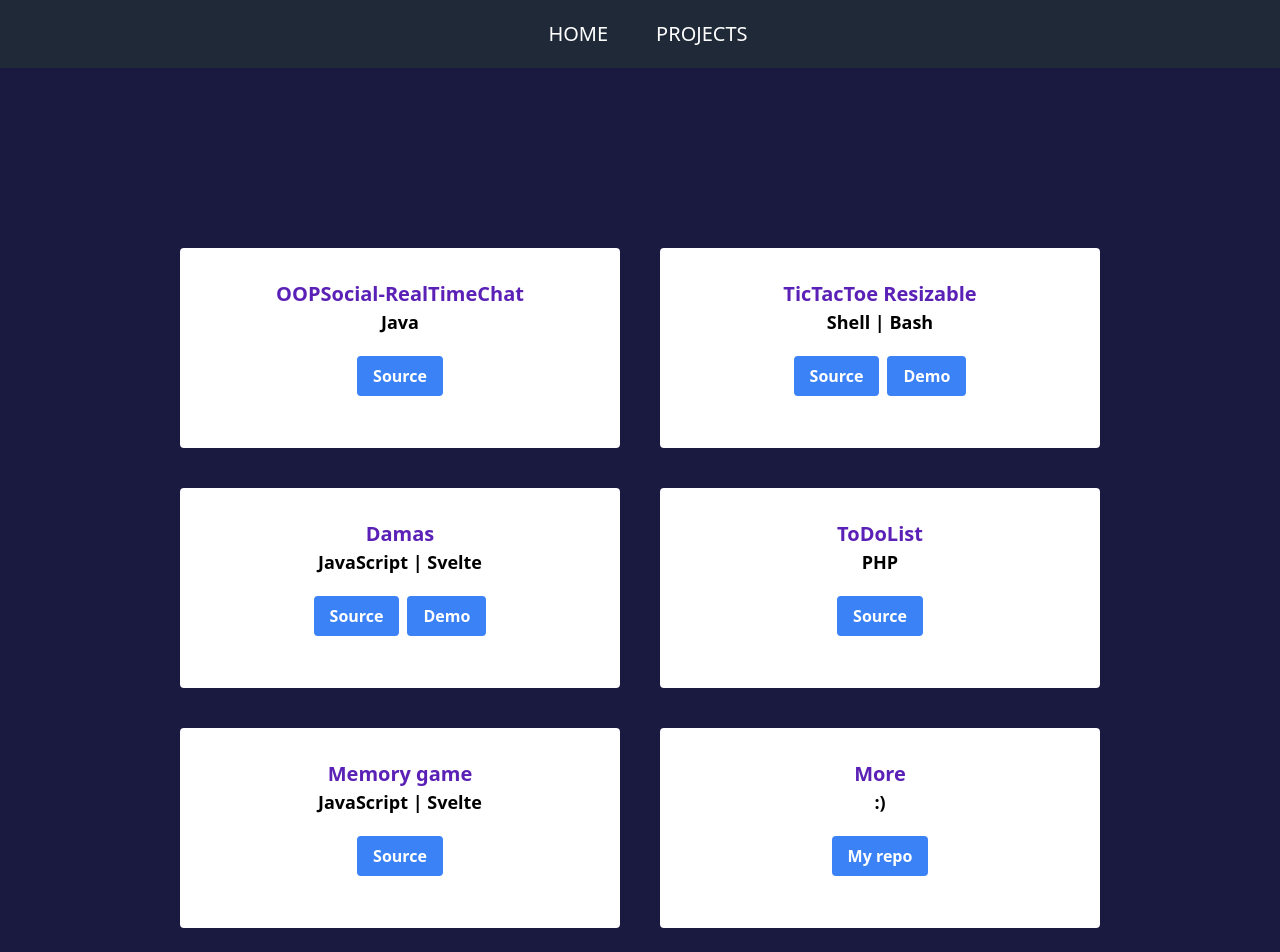
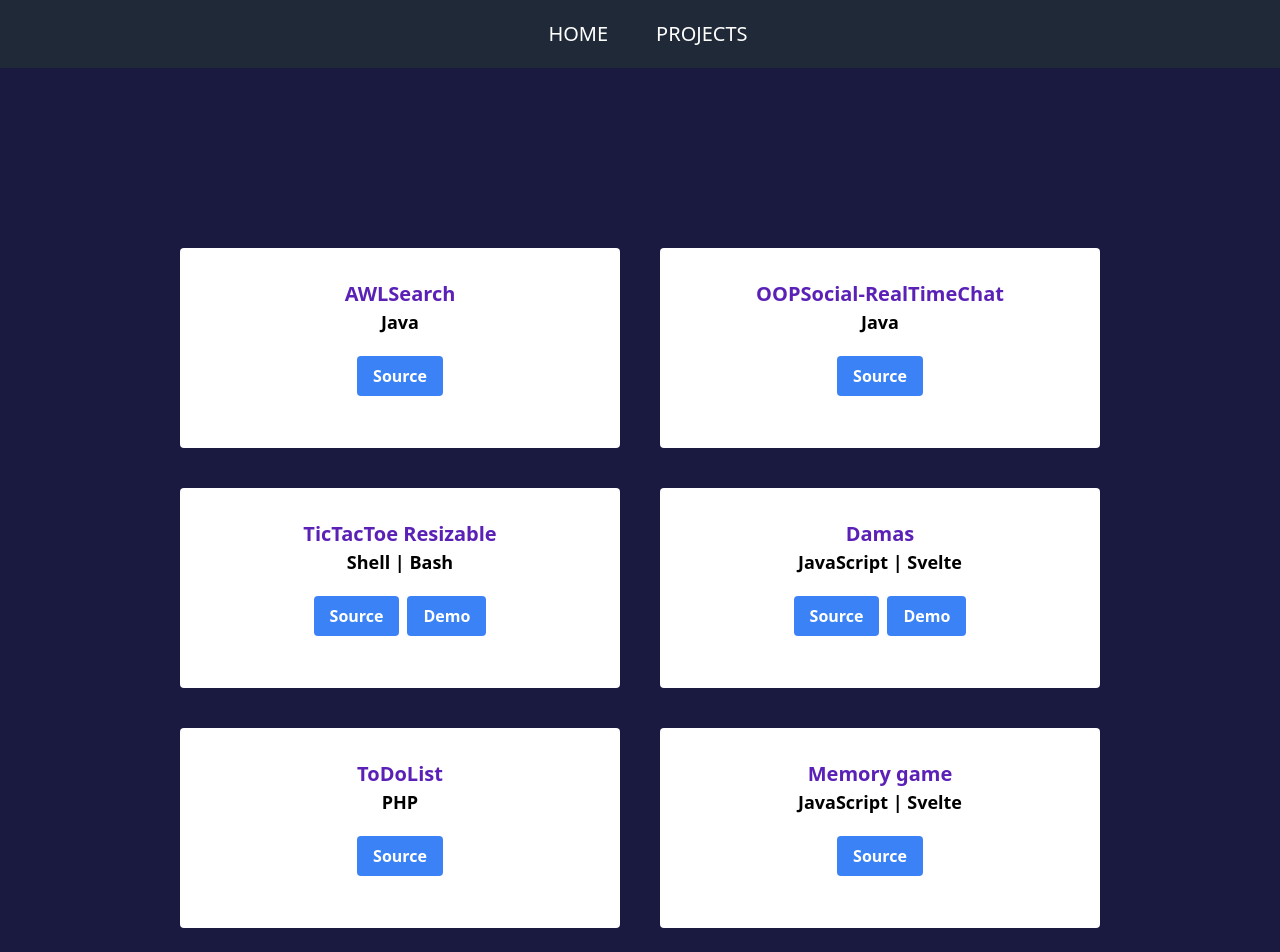
Before and after one commit to Nasc1mento/my-portfolio, a React (Vite) app: page /projects in a window 1280 px wide. Shown: the top 952 px of the page. Built offline with nearby package versions, Linux system fonts and the light colour scheme.

Commit message:
refatorando

```diff
--- a/src/components/Home/Navbar.tsx
+++ b/src/components/Home/Navbar.tsx
@@ -1,10 +1,8 @@
 import { useState } from "react";
 import { Outlet, Link } from "react-router-dom";
 
-const Navbar = () => {
-
+export default function Navbar() {
   const [isNavOpen, setIsNavOpen] = useState(false);
-
   return (
     <>
       <div className="p-5 bg-gray-800 md:flex md:items-center md:justify-center ">
@@ -85,5 +83,3 @@ const Navbar = () => {
     </>
   )
 };
-
-export default Navbar;
--- a/src/components/Home/TextPage.tsx
+++ b/src/components/Home/TextPage.tsx
@@ -1,10 +1,8 @@
-import React, { Component } from 'react'
 import githubIcon from '../../assets/github-svg.svg'
 import linkedinIcon from '../../assets/linkedin-svg.svg'
 import adryanIcon from '../../assets/adryan.jpg'
 
-export default class TextPage extends Component {
-  render() {
+export default function TextPage() {
     return (
         <div className="md:grid place-items-center h-screen  md:justify-center">
           <div className='md:justify-center md:items-center m-5 text-center'>
@@ -24,5 +22,4 @@ export default class TextPage extends Component {
         </div>
         </div>
     )
-  }
 }
--- a/src/components/Projects/List.tsx
+++ b/src/components/Projects/List.tsx
@@ -1,81 +1,42 @@
-import React, { Component } from 'react'
+import { Component } from 'react'
+import Project from './Project'
 
 export default class List extends Component {
   render() {
     return (
       <div className='md:grid md:grid-cols-2 md:p-40'>
-               <div className='justify-center items-start m-5 text-center'>
-            <div className='bg-white rounded py-8'>
-                <h3 className='text-xl text-violet-800 font-bold'>OOPSocial-RealTimeChat</h3>
-                <h4 className='text-lg font-bold text-black'>Java</h4>
-                <div className='flex space-x-2 justify-center m-5'>
-                    <button className='bg-blue-500 hover:bg-blue-700 text-white font-bold py-2 px-4 rounded duration-500'>
-                        <a href="https://github.com/Nasc1mento/OOPSocial-RealTimeChat" target="_blank">Source</a>
-                    </button>
-                </div>
-            </div>
-        </div>
-        <div className='justify-center items-center m-5 text-center'>
-            <div className='bg-white rounded py-8'>
-                <h3 className='text-xl text-violet-800 font-bold'>TicTacToe Resizable</h3>
-                <h4 className='text-lg font-bold text-black'>Shell | Bash</h4>
-                <div className='flex space-x-2 justify-center m-5'>
-                    <button className='bg-blue-500 hover:bg-blue-700 text-white font-bold py-2 px-4 rounded duration-500'>
-                        <a href="https://github.com/Nasc1mento/TicTacToeBash" target="_blank">Source</a>
-                    </button>
-                    <button className='bg-blue-500 hover:bg-blue-700 text-white font-bold py-2 px-4 rounded duration-500'>
-                        <a href="https://replit.com/@AdryanReis/TicTacToeBash?v=1" target="_blank">Demo</a>
-                    </button>
-                </div>
-            </div>
-        </div>
-        <div className='justify-center items-center m-5 text-center'>
-            <div className='bg-white rounded py-8'>
-                <h3 className='text-xl text-violet-800 font-bold'>Damas</h3>
-                <h4 className='text-lg font-bold text-black'>JavaScript | Svelte</h4>
-                <div className='flex space-x-2 justify-center m-5'>
-                    <button className='bg-blue-500 hover:bg-blue-700 text-white font-bold py-2 px-4 rounded duration-500'>
-                        <a href="https://github.com/Nasc1mento/DamasSvelte" target="_blank">Source</a>
-                    </button>
-                    <button className='bg-blue-500 hover:bg-blue-700 text-white font-bold py-2 px-4 rounded duration-500'>
-                        <a href="https://damas-nasc1mento.netlify.app/" target="_blank">Demo</a>
-                    </button>
-                </div>
-            </div>
-        </div>
-        <div className='justify-center items-center m-5 text-center'>
-            <div className='bg-white rounded py-8'>
-                <h3 className='text-xl text-violet-800 font-bold'>ToDoList</h3>
-                <h4 className='text-lg font-bold text-black'>PHP</h4>
-                <div className='flex space-x-2 justify-center m-5'>
-                    <button className='bg-blue-500 hover:bg-blue-700 text-white font-bold py-2 px-4 rounded duration-500'>
-                        <a href="https://github.com/Nasc1mento/ToDoList" target="_blank">Source</a>
-                    </button>
-                </div>
-            </div>
-        </div>
-        <div className='justify-center items-start m-5 text-center'>
-            <div className='bg-white rounded py-8'>
-                <h3 className='text-xl text-violet-800 font-bold'>Memory game</h3>
-                <h4 className='text-lg font-bold text-black'>JavaScript | Svelte</h4>
-                <div className='flex space-x-2 justify-center m-5'>
-                    <button className='bg-blue-500 hover:bg-blue-700 text-white font-bold py-2 px-4 rounded duration-500'>
-                        <a href="https://github.com/Nasc1mento/JogoDaMemoria" target="_blank">Source</a>
-                    </button>
-                </div>
-            </div>
-        </div>
-        <div className='justify-center items-start m-5 text-center'>
-            <div className='bg-white rounded py-8'>
-                <h3 className='text-xl text-violet-800 font-bold'>More</h3>
-                <h4 className='text-lg font-bold text-black'>:)</h4>
-                <div className='flex space-x-2 justify-center m-5'>
-                    <button className='bg-blue-500 hover:bg-blue-700 text-white font-bold py-2 px-4 rounded duration-500'>
-                        <a href="https://github.com/Nasc1mento" target="_blank">My repo</a>
-                    </button>
-                </div>
-            </div>
-        </div>
+        <Project
+            title='AWLSearch'
+            description='Java'
+            link='https://github.com/Nasc1mento/TrieSearchGUI'
+        />
+        <Project
+            title='OOPSocial-RealTimeChat'
+            description='Java'
+            link='https://github.com/Nasc1mento/OOPSocial-RealTimeChat'
+        />
+        <Project
+            title='TicTacToe Resizable'
+            description='Shell | Bash'
+            link='https://github.com/Nasc1mento/TicTacToeBash'
+            demo='https://replit.com/@fallen-of-albaz/TicTacToeBash?v=1'
+        />
+        <Project
+            title='Damas'
+            description='JavaScript | Svelte'
+            link='https://github.com/Nasc1mento/DamasSvelte'
+            demo='https://damas-nasc1mento.netlify.app/'
+        />
+        <Project
+            title='ToDoList'
+            description='PHP'
+            link='https://github.com/Nasc1mento/ToDoList'
+        />
+        <Project
+            title='Memory game'
+            description='JavaScript | Svelte'
+            link='https://github.com/Nasc1mento/JogoDaMemoria'
+        />
       </div>
 
     )
--- /dev/null
+++ b/src/components/Projects/Project.tsx
@@ -0,0 +1,36 @@
+import {Component} from 'react';
+
+interface   ProjectProps {
+    title: string;
+    description: string;
+    link: string;
+    demo?: string;
+}
+
+export default class Project extends Component <ProjectProps> {
+    render() {
+        const { title, description, link } = this.props;
+        return (
+            <div className='justify-center items-center m-5 text-center'>
+                <div className='bg-white rounded py-8'>
+                    <h3 className='text-xl text-violet-800 font-bold'>{title}</h3>
+                    <h4 className='text-lg font-bold text-black'>{description}</h4>
+                    <div className='flex space-x-2 justify-center m-5'>
+                    <button className='bg-blue-500 hover:bg-blue-700 text-white font-bold py-2 px-4 rounded duration-500'>
+                        <a href={link} target='_blank' rel='noopener noreferrer'>
+                            Source
+                        </a>
+                    </button>
+                    {this.props.demo && (
+                        <button className='bg-blue-500 hover:bg-blue-700 text-white font-bold py-2 px-4 rounded duration-500'>
+                            <a href={this.props.demo} target='_blank' rel='noopener noreferrer'>
+                                Demo
+                            </a>
+                        </button>
+                    )}
+                    </div>
+                </div>
+            </div>
+        );
+    }
+}
--- a/src/routes/Home.tsx
+++ b/src/routes/Home.tsx
@@ -1,10 +1,7 @@
-import React, { Component } from 'react'
 import TextPage from '../components/Home/TextPage'
 
-export default class Home extends Component {
-  render() {
-    return (
-      <TextPage />
-    )
-  }
+export default function Home () {
+  return (
+    <TextPage />
+  )
 }
--- a/src/routes/Layout.tsx
+++ b/src/routes/Layout.tsx
@@ -1,8 +1,7 @@
 import Navbar from "../components/Home/Navbar";
-const Layout = () => {
+
+export default function Layout() {
   return (
     <Navbar />
   )
 };
-
-export default Layout;
--- a/src/routes/Projects.tsx
+++ b/src/routes/Projects.tsx
@@ -1,10 +1,7 @@
-import React, { Component } from 'react'
 import List from '../components/Projects/List'
 
-export default class Projects extends Component {
-  render() {
-    return (
-      <List />
-    )
-  }
+export default function Projects () {
+  return (
+    <List />
+  )
 }
```
